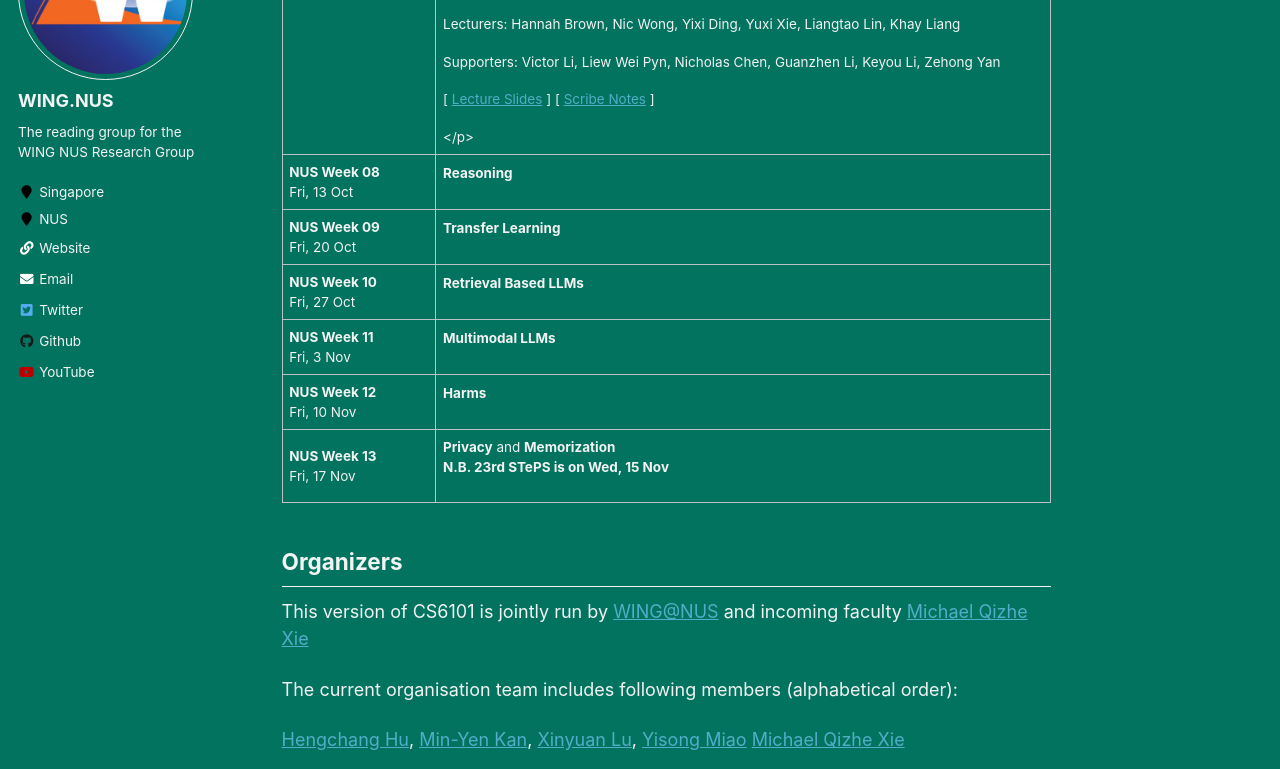
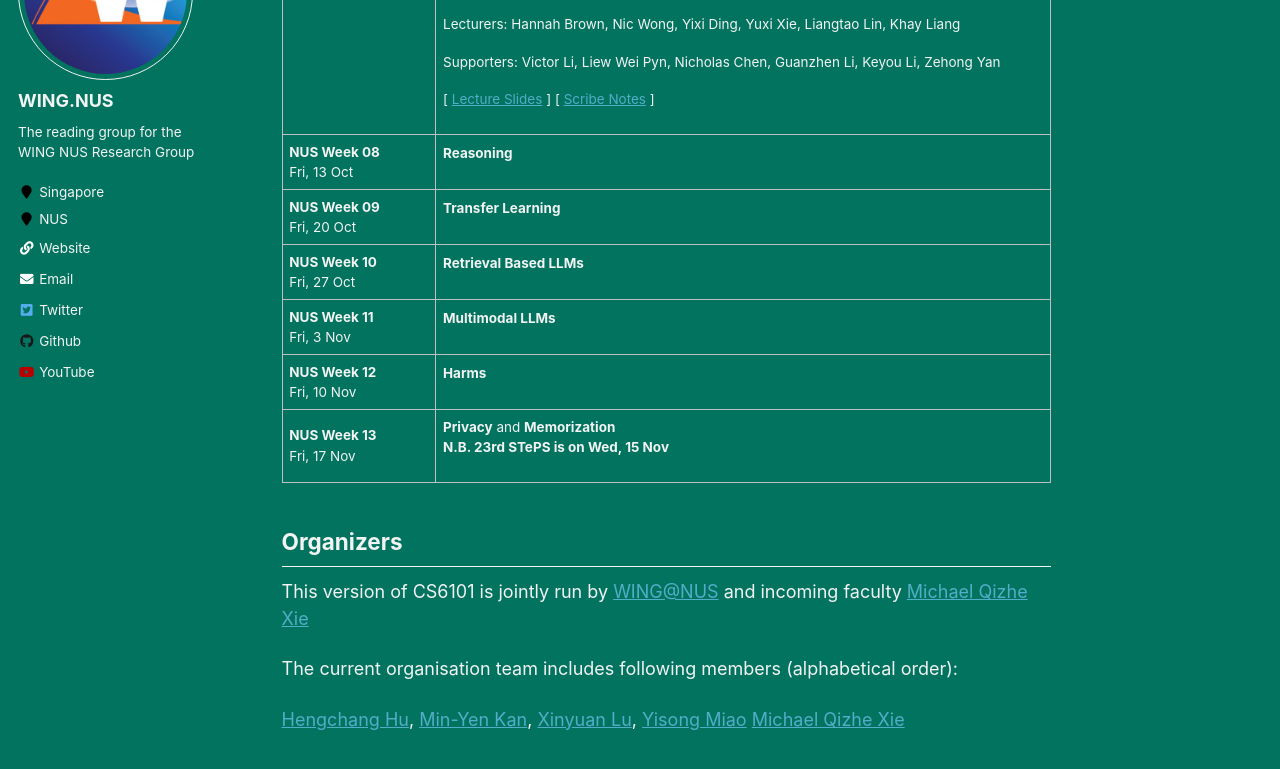
Before and after one commit to WING-NUS/cs6101, a Jekyll site: the page built from _pages/about.md, in a window 1280 px wide and 900 px high, scrolled down 5191 px, cut to the strip 131-900 px from the top of the window. Built offline with Jekyll 4.4.1, drawn with Linux system fonts in a browser that asks for light colours.

Commit message:
Update about.md
Fix W07 embed

```diff
--- a/_pages/about.md
+++ b/_pages/about.md
@@ -230,7 +230,7 @@ Recognition and Sentiment Classification". [&nbsp;<a href = "http://ir.hit.edu.c
     <td>
       <p>
         <strong>Data</strong> and <strong>Knowledge</strong><br/>
-        <iframe width="560" height="315" src="https://www.youtube.com/watch?v=YgAkbbxNY1o&list=PLzIZxnJJT7ORSBnYrXJMYBVnYeLryJtl7&index=8" frameborder="0" allow="autoplay; encrypted-media" allowfullscreen></iframe>
+        <iframe width="560" height="315" src="https://www.youtube.com/embed/YgAkbbxNY1o" frameborder="0" allow="autoplay; encrypted-media" allowfullscreen></iframe>
       </p>
       <p>
         Lecturers: Hannah Brown, Nic Wong, Yixi Ding, Yuxi Xie, Liangtao Lin, Khay Liang<br/>
@@ -242,7 +242,6 @@ Recognition and Sentiment Classification". [&nbsp;<a href = "http://ir.hit.edu.c
         [&nbsp;<a href="http://bit.ly/cs6101-t2310-w07">Lecture Slides</a>&nbsp;]
         [&nbsp;<a href="http://bit.ly/cs6101-t2310-w07-scribe">Scribe Notes</a>&nbsp;]
         <br/>
-      </p>
       </p>
     </td>
 
```
